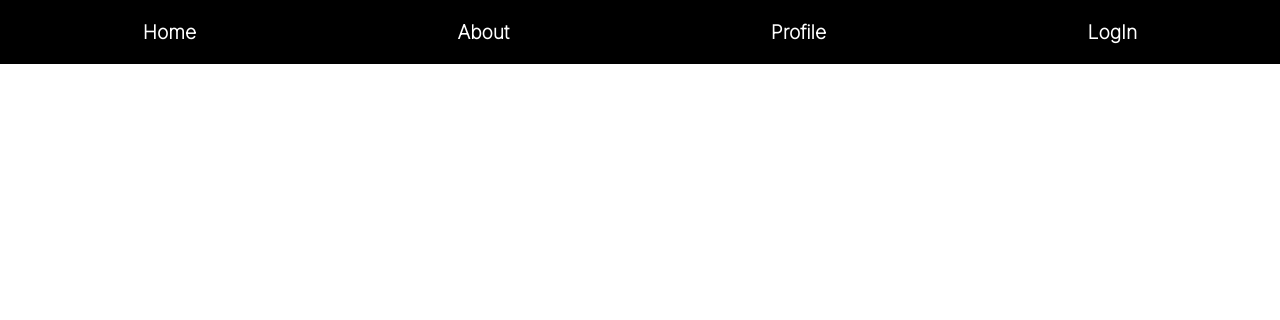
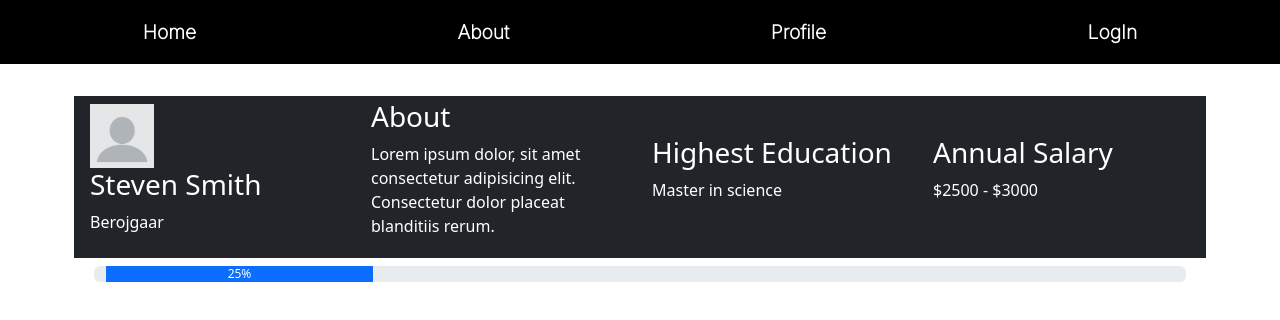
Before and after one commit to MukulDhiman03/smartcity, a React (Create React App) app: page /completeprofile in a window 1280 px wide. Shown: the top 320 px of the page. Built offline with nearby package versions, Linux system fonts and the light colour scheme.

Commit message:
profile page added

```diff
--- a/src/components/Profile.js
+++ b/src/components/Profile.js
@@ -10,7 +10,7 @@ const Profile = () => {
     return (
         <div className='conatiner' id="profileContainer">
             <div className='row justify-content-center p-3'>
-                <div className='col-3'>
+                <div className='col-md-3'>
                     <img className='text-center img-fluid w-25' src={img} alt="user not found" />
                     <h1>Steven smith</h1>
                     <p>
@@ -23,7 +23,7 @@ const Profile = () => {
                         <tbody>
                             <tr>
                                 <td>Father Name</td>
-                                <td>Steven smith</td>
+                                <td>Pita Ji</td>
                             </tr>
                             <tr>
                                 <td>Mother Name</td>
@@ -31,15 +31,15 @@ const Profile = () => {
                             </tr>
                             <tr>
                                 <td>DOB</td>
-                                <td>30/02/1975</td>
+                                <td>30/02/6969</td>
                             </tr>
                             <tr>
                                 <td>Contact Number</td>
-                                <td>959595595</td>
+                                <td>9798979897</td>
                             </tr>
                             <tr>
                                 <td>Occupation</td>
-                                <td>Drug Dealer</td>
+                                <td>BerojGaar</td>
                             </tr>
                             <tr>
                                 <td>Adhaar Card</td>
@@ -56,14 +56,14 @@ const Profile = () => {
                         </tbody>
                     </table>
                 </div>
-                <div className='col-8'>
+                <div className='col-md-8'>
                     <div className='row'>
                         <h3 className='text-center'>
                             <NavLink to="/completeprofile" className="btn btn-primary btn-lg">Complete Your profile</NavLink>
                         </h3>
                     </div>
                     <div className='row justify-content-around mt-3'>
-                        <div className="col-3 profileCard">
+                        <div className="col-md-3 profileCard">
                             <h4>Income tax</h4>
                             <div>
                                 Lorem ipsum dolor sit amet, consectetur adipisicing elit. Atque laborum itaque, animi recusandae
@@ -71,7 +71,7 @@ const Profile = () => {
                             </div>
                             <p>Read More...</p>
                         </div>
-                        <div className="col-3 profileCard">
+                        <div className="col-md-3 profileCard">
                             <h4>Electricity</h4>
                             <div>
                                 Lorem ipsum dolor sit amet, consectetur adipisicing elit. Atque laborum itaque, animi recusandae
@@ -79,7 +79,7 @@ const Profile = () => {
                             </div>
                             <p>Read More...</p>
                         </div>
-                        <div className="col-3 profileCard">
+                        <div className="col-md-3 profileCard">
                             <h4>Water bills</h4>
                             <div>
                                 Lorem ipsum dolor sit amet, consectetur adipisicing elit. Atque laborum itaque, animi recusandae
@@ -89,7 +89,7 @@ const Profile = () => {
                         </div>
                     </div>
                     <div className='row justify-content-around mt-3'>
-                        <div className="col-3 profileCard">
+                        <div className="col-md-3 profileCard">
                             <h4>Income tax</h4>
                             <div>
                                 Lorem ipsum dolor sit amet, consectetur adipisicing elit. Atque laborum itaque, animi recusandae
@@ -97,7 +97,7 @@ const Profile = () => {
                             </div>
                             <p>Read More...</p>
                         </div>
-                        <div className="col-3 profileCard">
+                        <div className="col-md-3 profileCard">
                             <h4>Electricity</h4>
                             <div>
                                 Lorem ipsum dolor sit amet, consectetur adipisicing elit. Atque laborum itaque, animi recusandae
@@ -105,7 +105,7 @@ const Profile = () => {
                             </div>
                             <p>Read More...</p>
                         </div>
-                        <div className="col-3 profileCard">
+                        <div className="col-md-3 profileCard">
                             <h4>Water bills</h4>
                             <div>
                                 Lorem ipsum dolor sit amet, consectetur adipisicing elit. Atque laborum itaque, animi recusandae
--- /dev/null
+++ b/src/components/Profile/CompleteProfile.css
@@ -0,0 +1,6 @@
+#user_details {
+    display: flex;
+    align-items: center;
+    color: white;
+    padding: 4px;
+}
--- a/src/components/Profile/CompleteProfile.js
+++ b/src/components/Profile/CompleteProfile.js
@@ -1,12 +1,37 @@
 import React from 'react'
+import "./CompleteProfile.css"
+import img from '../../img/user.webp'
 
 const CompleteProfile = () => {
     return (
-        <div className='container'>
-            <div className='row'>
-                <div className='col-12'>
+        <div className='container mt-3  p-3'>
+            <div className='row bg-dark' id='user_details'>
+                <div className='col-md-3'>
+                    <img className='img-fluid w-25' src={img} alt='not found' />
+                    <h3>Steven Smith</h3>
+                    <p>Berojgaar</p>
+                </div>
+                <div className='col-md-3'>
+                    <h3>About</h3>
+                    <p>Lorem ipsum dolor, sit amet consectetur adipisicing elit. Consectetur dolor placeat blanditiis rerum.</p>
+                </div>
+                <div className='col-md-3'>
+                    <h3>Highest Education</h3>
+                    <p>Master in science</p>
+                </div>
+                <div className='col-md-3'>
+                    <h3>Annual Salary</h3>
+                    <p>$2500 - $3000</p>
+                </div>
+            </div>
 
+            <div className='row m-2'>
+                <div className="progress" role="progressbar" aria-valuenow="25" aria-valuemin="0" aria-valuemax="100">
+                    <div className="progress-bar" style={{ width: "25%" }}>25%</div>
                 </div>
+            </div>
+            <div className='row m-2'>
+
             </div>
         </div>
     )
--- a/src/components/Register.js
+++ b/src/components/Register.js
@@ -1,3 +1,5 @@
+
+
 import React from 'react'
 import { Field, Formik, ErrorMessage } from 'formik'
 import * as yup from "yup";
```
